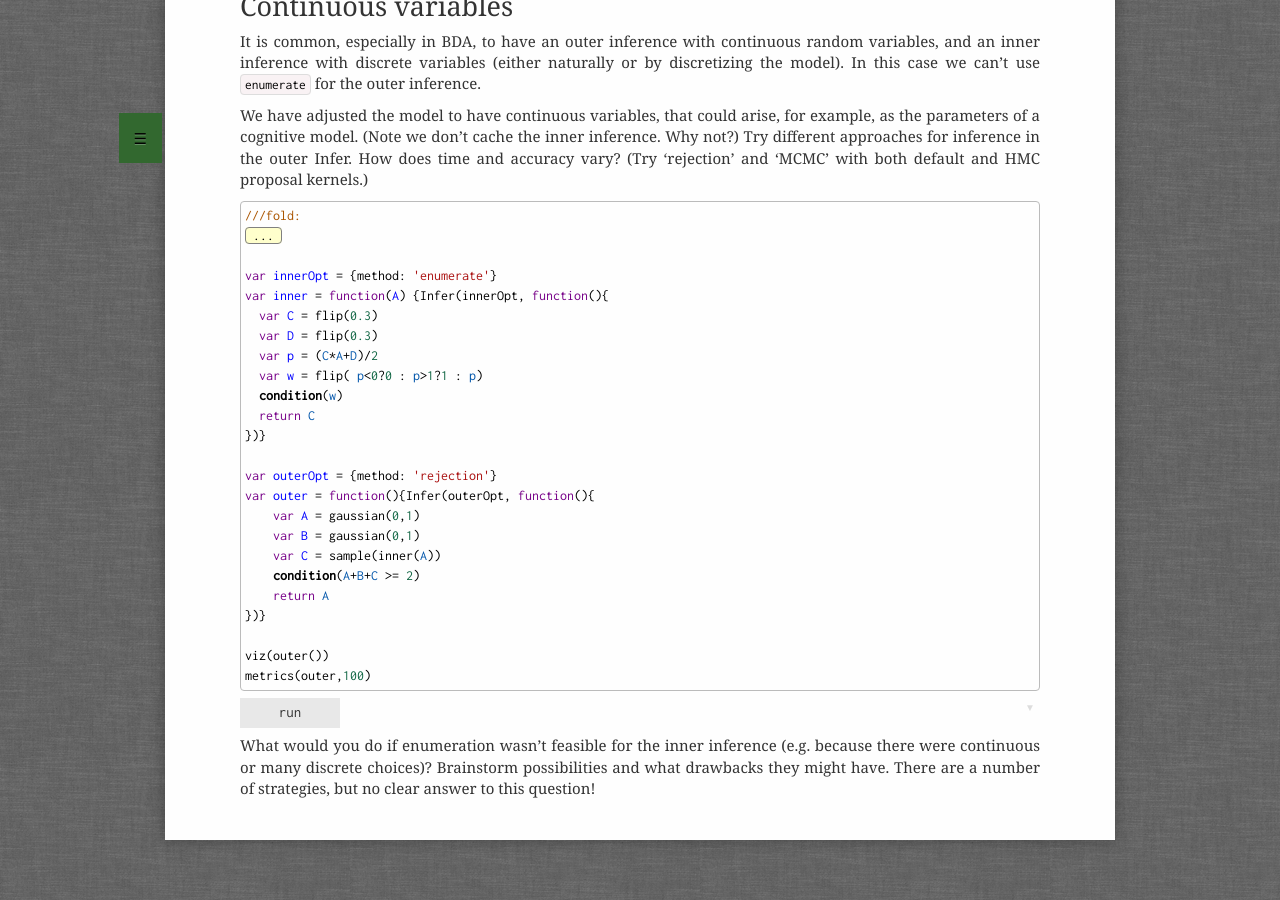
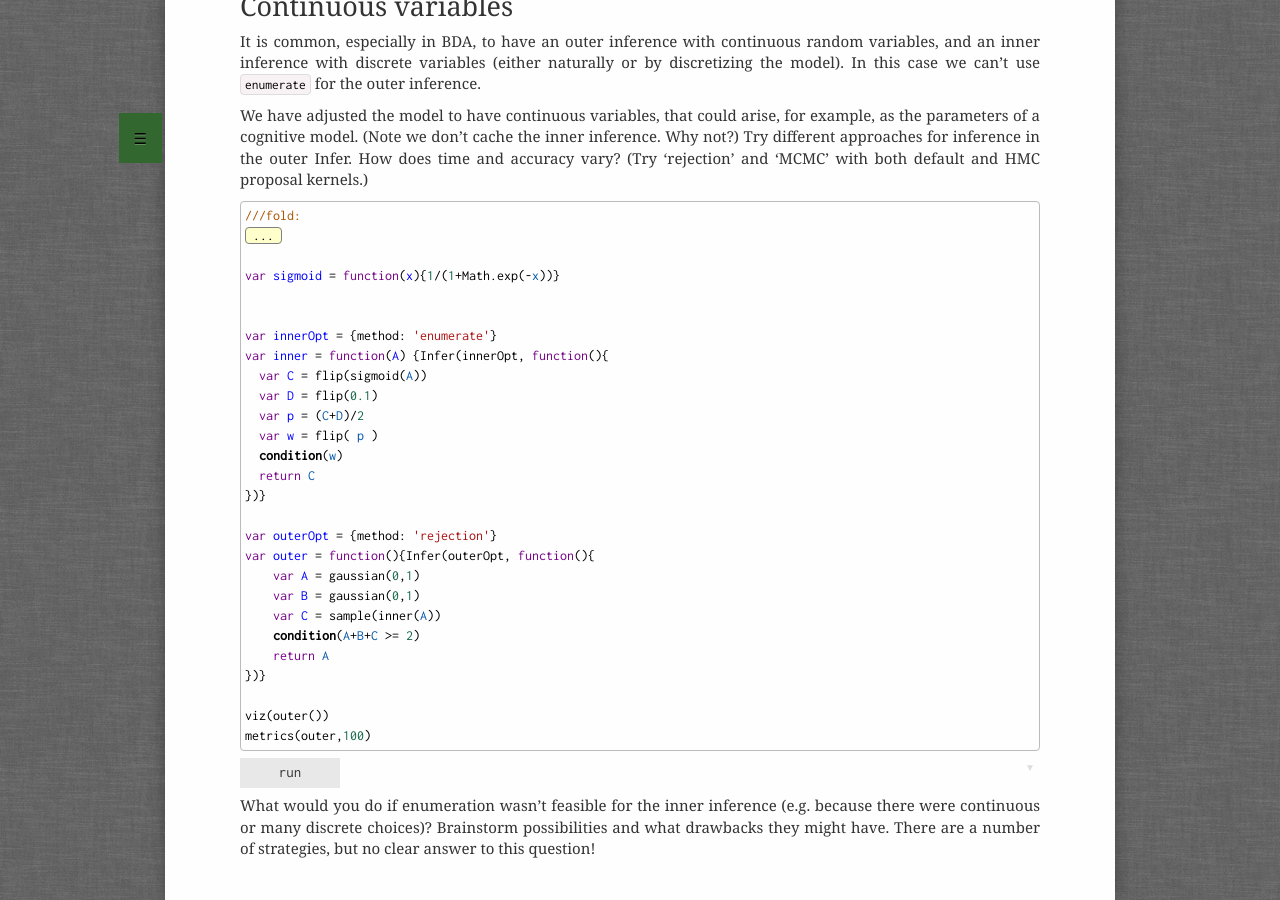
Before and after one commit to probmods/probmods2, a Jekyll site: the page built from teaching_extras/NestedInferAlgorithms.md, in a window 1280 px wide and 900 px high, scrolled down 2185 px. Built offline with Jekyll 4.4.1, drawn with Linux system fonts in a browser that asks for light colours; a script that is not in the unit is left out.

Commit message:
patch nested infer ex

```diff
--- a/teaching_extras/NestedInferAlgorithms.md
+++ b/teaching_extras/NestedInferAlgorithms.md
@@ -123,12 +123,15 @@
 }
 ///
 
+var sigmoid = function(x){1/(1+Math.exp(-x))}
+
+
 var innerOpt = {method: 'enumerate'}
 var inner = function(A) {Infer(innerOpt, function(){
-  var C = flip(0.3)
-  var D = flip(0.3)
-  var p = (C*A+D)/2
-  var w = flip( p<0?0 : p>1?1 : p)
+  var C = flip(sigmoid(A))
+  var D = flip(0.1)
+  var p = (C+D)/2
+  var w = flip( p )
   condition(w)
   return C
 })}
```
